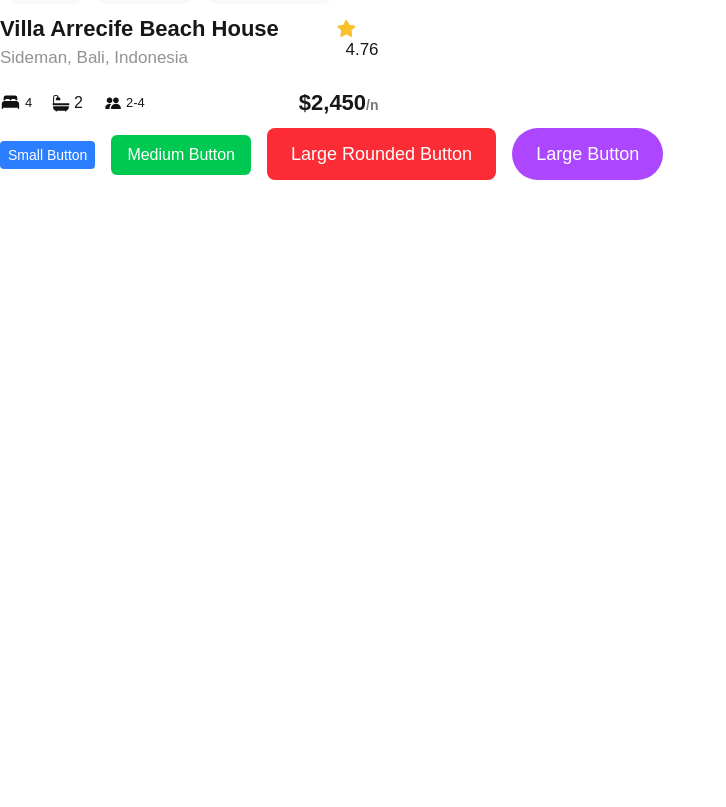
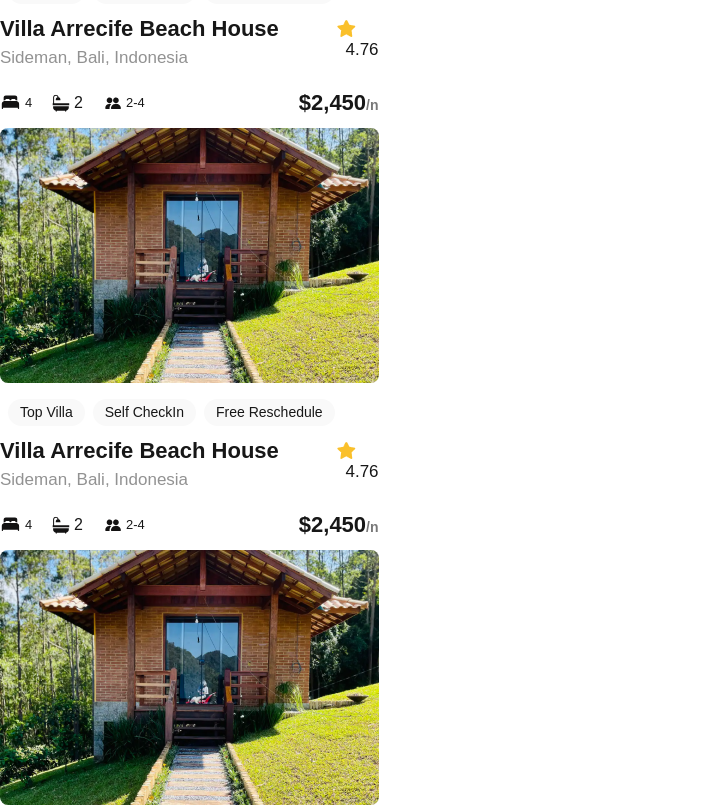
Before and after one commit to hilualemayoh21/alx-project-0x00-setup, a Next.js app in the folder alx-project-0x00/: page /landing in a window 1280 px wide. Shown: the part 322-1129 px from the top of the page, without its empty margins (0-726 px from the left). Before the commit the page ends 800 px from the top, so only its background shows below. Built offline with nearby package versions, Linux system fonts and the light colour scheme.

Commit message:
add some card component to landing page

```diff
--- a/alx-project-0x00/pages/landing.tsx
+++ b/alx-project-0x00/pages/landing.tsx
@@ -5,7 +5,8 @@ const Landing: React.FC = ()=>{
         <div className="">
            <h1 className="text-xl font-extralight">Landing Page</h1>
            <Card/>
-
+           <Card />
+           <Card />
  <div className="space-x-4">
   <Button
     title="Small Button"
```
